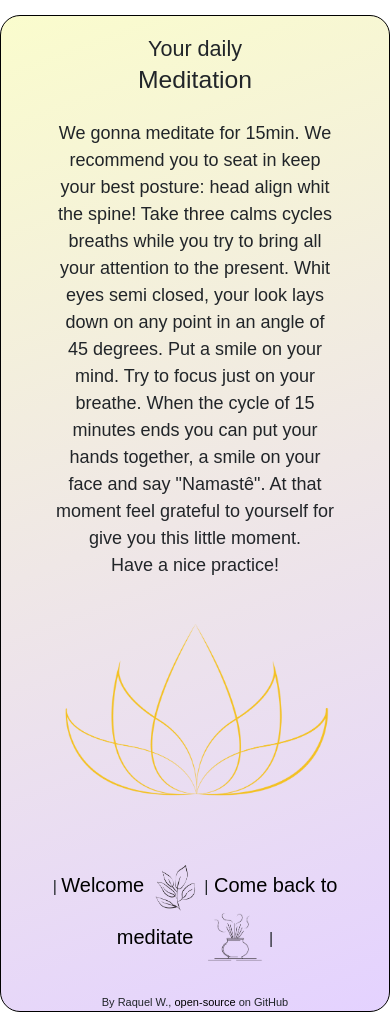
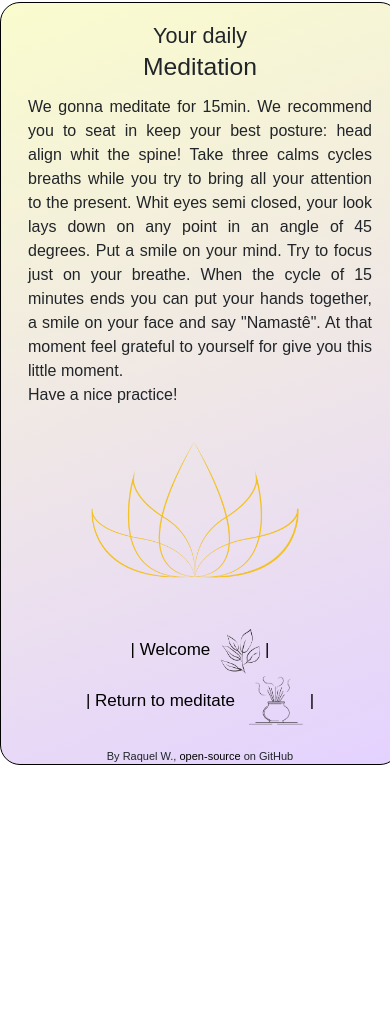
Before and after one commit to Wraquel/15min-Meditation-app, a plain HTML site: page instructions.html in a window 390 px wide. After the commit the page ends 844 px from the top, so only its background shows below. Drawn offline with nearby package versions, Linux system fonts and the light colour scheme; a web font is replaced by a local one.

Commit message:
Responsive adjusts

```diff
--- a/instructions.html
+++ b/instructions.html
@@ -26,10 +26,11 @@
       <p class="instructions"> We gonna meditate for 15min. We recommend you to seat in keep your best posture: head align whit the spine! Take three calms cycles breaths while you try to bring all your attention to the present. Whit eyes semi closed, your look lays down on any point in an angle of 45 degrees. Put a smile on your mind. Try to focus just on your breathe. When the cycle of 15 minutes ends you can put your hands together, a smile on your face and say "Namastê". At that moment feel grateful to yourself for give you this little moment.
 <br> Have a nice practice!
 </p>
-      <div class="instructions-image"> <img  src="./golden_lotus.png" width="380px"/></a></div>
+      <div class="instructions-image"> <img  src="./golden_lotus.png" /></a></div>
 
           <footer>  <div class="links">
-          | <a  href="./welcome.html"> Welcome <img  src="./leaf.png" width="50px"/></a>   |<a href="/index.html" >  Come back to meditate <img  src="./incense.png" width="70px"/></a>|
+         <a  href="./welcome.html">| Welcome <img  src="./leaf.png" width="50px"/>|</a>
+         <a href="/index.html" > | Return to meditate <img  src="./incense.png" width="70px"/>|</a>
        </div>
 
           <p class="open-source text-center">By Raquel W.,
--- a/style.css
+++ b/style.css
@@ -11,8 +11,8 @@
     rgb(250, 252, 205) 100%
   );
   max-width: 600px;
-  min-width: 350px;
-  margin-top: 15px;
+  min-width: 400px;
+  margin-top: 5px;
   padding-top: 20px;
 }
 
@@ -38,6 +38,7 @@
 }
 .welcome-image img {
   margin: 50px 0px 20px;
+  width: 350px;
 }
 #meditation-title {
   line-height: 20px;
@@ -48,6 +49,7 @@
 
 .instructions-image img {
   margin: 35px 0px 20px;
+  width: 380px;
 }
 #pulse {
   margin: 0 auto;
@@ -101,7 +103,6 @@ i:hover {
   cursor: pointer;
 }
 .instructions {
-  border-radius: 10px;
   margin: 20px 30px 0px;
   padding: 10px;
   font-size: 18px;
@@ -127,3 +128,33 @@ a:visited {
 .open-source a {
   font-size: 11px;
 }
+@media (max-width: 576px) {
+  .container {
+    margin-top: 2px;
+  }
+  .instructions {
+    margin: 5px;
+    font-size: 16px;
+    text-align: justify;
+  }
+  .instructions-image img {
+    margin: 20px 0px 15px;
+    width: 300px;
+  }
+  footer a {
+    font-size: 17px;
+    text-decoration: none;
+    color: black;
+    display: block;
+  }
+  .links {
+    margin: 20px;
+  }
+  .open-source a {
+    display: inline;
+  }
+  .welcome-image img {
+    margin: 50px 0px 20px;
+    width: 300px;
+  }
+}
```
Also changed, not shown: index.html (+2 -2 lines), welcome.html (+1 -1 lines).
